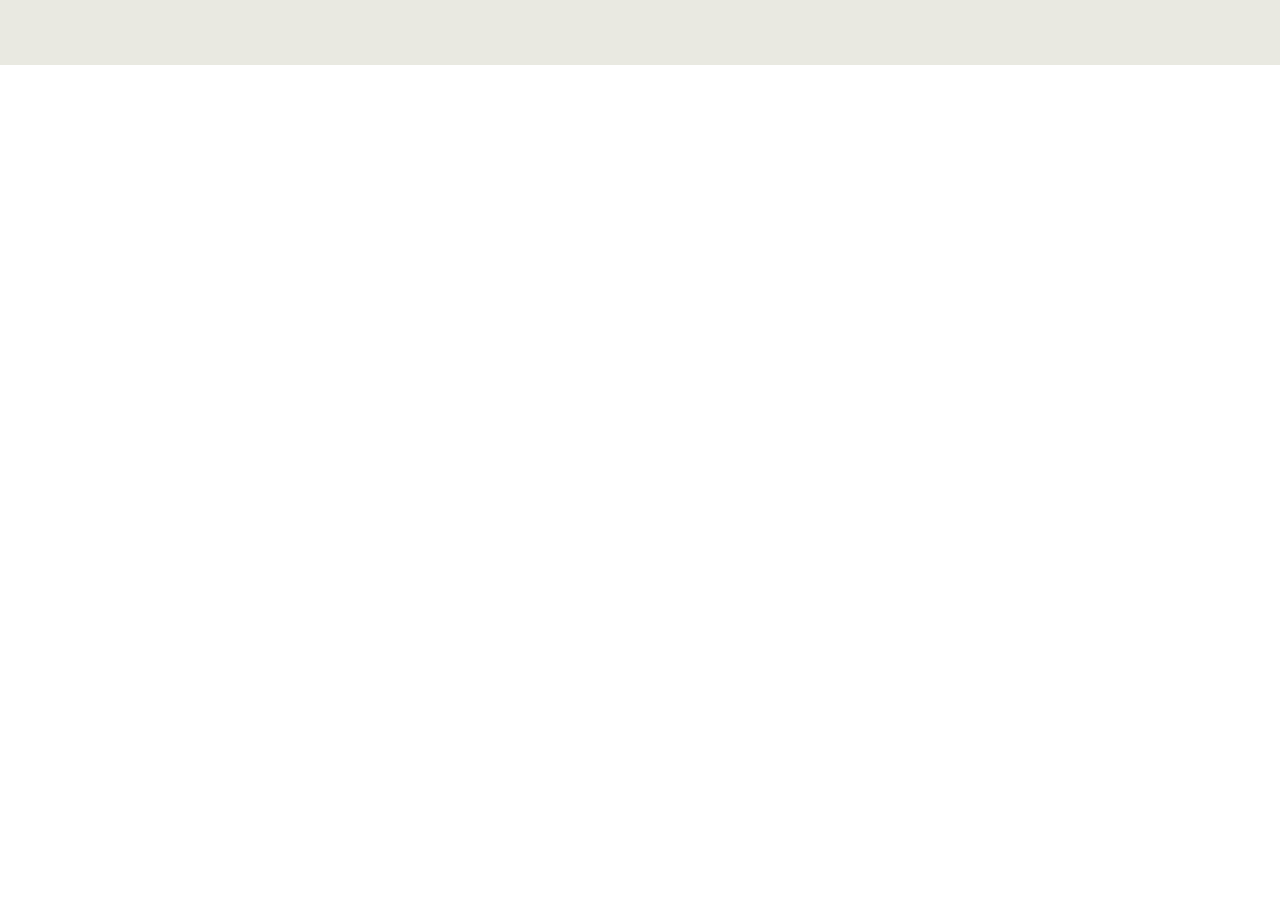
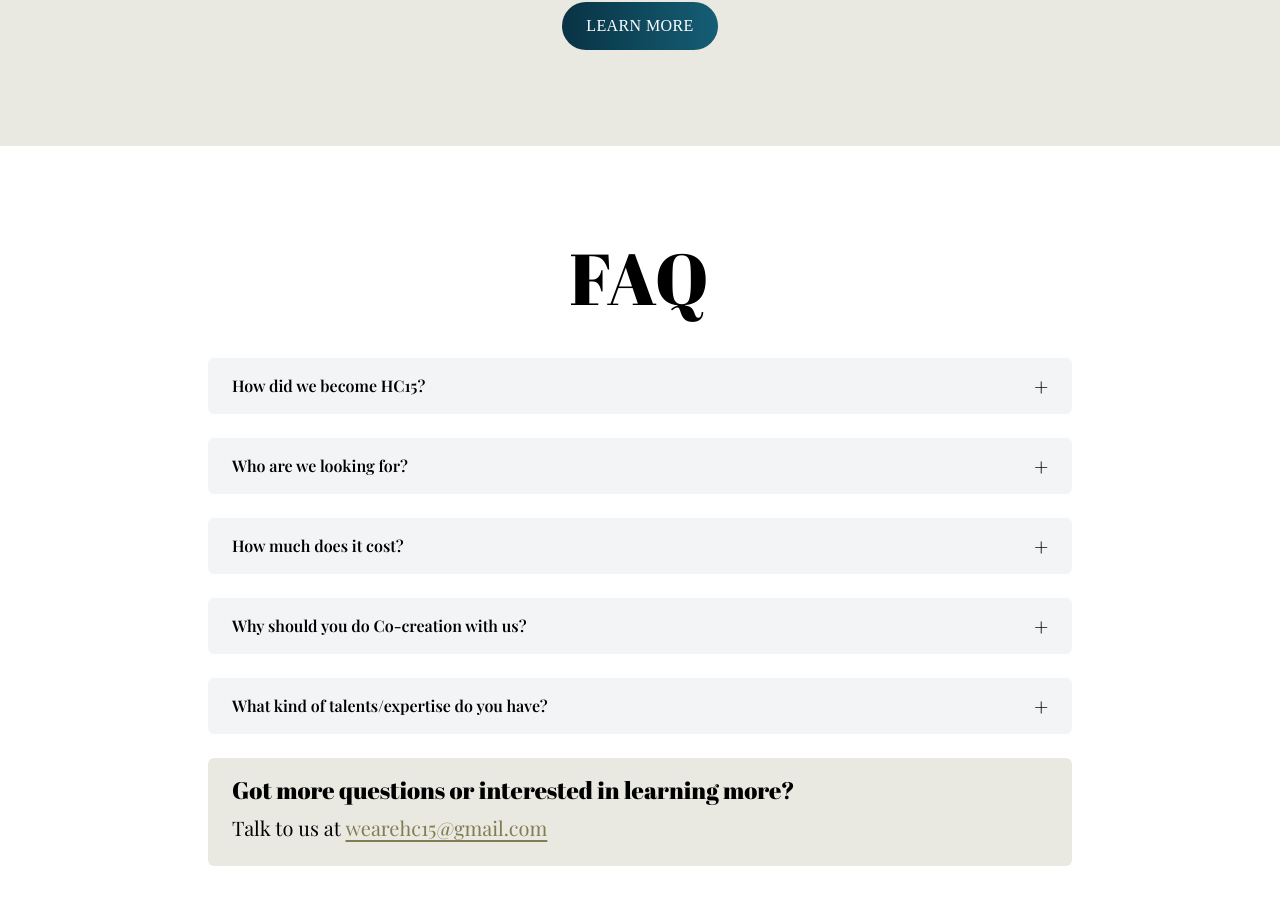
Before and after one commit to wearehc15/wearehc15.github.io, a SvelteKit app: page /why in a window 1280 px wide. Shown: the part 1494-2399 px from the top of the page. Before the commit the page ends 1559 px from the top, so only its background shows below. Built offline with nearby package versions, Linux system fonts and the light colour scheme; some icons are missing; a web font is replaced by a local one.

Commit message:
Expandable

```diff
--- a/src/app.css
+++ b/src/app.css
@@ -200,3 +200,7 @@ nav, footer, .worksans {
 		@apply invisible w-0 h-0;
 	}
 }
+
+.rotate-90 {
+	transform: rotate(90deg);
+}
--- /dev/null
+++ b/src/routes/Alliance.svelte
@@ -0,0 +1,11 @@
+<article class="py-14 md:py-16 lg:py-24 bg-[#e9e9e1] overflow-x-hidden">
+	<div class="max-w-4xl mx-auto px-4">
+		<h1 class="md:text-center text-4xl md:text-6xl lg:text-7xl tracking-wide mb-4 lg:mb-11">Our Alliance</h1>
+
+		<p class="md:text-center text-md md:text-xl lg:text-2xl !leading-normal">
+			The HC15 is a <strong class="italic">European-based alliance of 13 diverse and accomplished women entrepreneurs</strong> who came together with the shared goals of collaboration, empowerment and support.
+		</p>
+
+		<p class="mt-4 lg:mt-9 text-center"><a href="/alliance" class="button">Learn more</a></p>
+	</div>
+</article>
--- /dev/null
+++ b/src/routes/Expandable.svelte
@@ -0,0 +1,24 @@
+<script>
+	export let title = 'How did we become HC15?';
+	let isExpanded = false;
+	const handleClick = () => {
+		if (isExpanded === false) {
+			isExpanded = true;
+		} else {
+			isExpanded = false;
+		}
+	}
+</script>
+
+<div class="mb-4 lg:mb-6">
+	<button class="block p-4 md:px-6 bg-gray-100 font-semibold w-full text-left rounded-md relative" on:click="{ () => handleClick() }">
+		{ title }
+
+		<span class="absolute right-4 lg:right-6 top-3">
+			<span class={ isExpanded ? "before:content-['-'] before:text-2xl" : "before:content-['+'] before:text-2xl"}></span>
+		</span>
+	</button>
+	<div class={isExpanded ? 'h-auto transition-height p-4 md:p-6 bg-gray-100 border-t border-gray-300 leading-relaxed' : 'h-0 overflow-hidden transition-height'}>
+		<slot />
+	</div>
+</div>
--- /dev/null
+++ b/src/routes/Faq.svelte
@@ -0,0 +1,72 @@
+<script>
+	import Expandable from "./Expandable.svelte";
+</script>
+
+<article class="py-14 md:py-16 lg:py-24 overflow-x-hidden">
+	<div class="max-w-4xl mx-auto px-4">
+		<h1 class="md:text-center text-4xl md:text-6xl lg:text-7xl tracking-wide mb-4 lg:mb-11">FAQ</h1>
+
+		<div>
+			<Expandable title="How did we become HC15?">
+				<p class="mb-4 lg:mb-6">
+					In the heart of our journey lies a collective of 15 remarkable fempreneurs, bound by the unbreakable bonds woven during our time as participants in the EU Fellowship program, The Break. The impact of this experience was profound, touching each of us in ways words struggle to capture. It was more than a program; it was a transformational odyssey that rewrote the stories of our lives.
+				</p>
+				<p class="mb-4 lg:mb-6">
+					Such was the resonance, the synergy, the magic of our connection, that we took an awe-inspiring step forward. A step not only towards our dreams but towards the dreams of countless others like us. We forged a path to build, to expand, to grow - an opportunity wrapped in the threads of our collective experiences.
+				</p>
+				<p class="mb-4 lg:mb-6">
+					From the echoes of that transformative journey, the HC15 Alliance was born. It's a radiant tapestry, woven with the lessons, dreams, and aspirations we carried. This alliance, firmly rooted in the soil of Europe, bears the marks of our struggles, the fragrance of our victories, and the echoes of our shared stories.
+				</p>
+				<p class="mb-4 lg:mb-6">
+					We stand here, not just as fempreneurs, but as guardians of possibility, architects of empowerment, and advocates of dreams. Each step forward is now a testament to the power of unity, the strength of collaboration, and the beauty of shared experiences. As we look ahead, we're not merely building an alliance; we're weaving a legacy, painting the skies with the hues of our camaraderie.
+				</p>
+			</Expandable>
+
+			<Expandable title="Who are we looking for?">
+				<p class="mb-4 lg:mb-6">
+					At HC15, our purpose resonates with passionate entrepreneurs who yearn for more than just success - they seek growth that's vibrant, joyful, and in harmony with their well-being. Our mission pulses with the heartbeat of conscious entrepreneurship, where business isn't just a pursuit, but a journey of the heart.
+				</p>
+				<p class="mb-4 lg:mb-6">
+					We're on the lookout for those driven by purpose, those who understand that true success blooms when the mind, body, and soul thrive together. Our canvas is the world of heart-centered business growth, where each stroke of effort is a brushstroke of passion, each achievement a masterpiece of dedication.
+				</p>
+				<p class="mb-4 lg:mb-6">
+					At HC15, we're not just about nurturing businesses; we're about nurturing dreams, fostering wellness, and creating a tapestry where both prosperity and health intertwine. Join us in this voyage of transformation, where your business doesn't just flourish - it flourishes exuberantly, radiantly, and joyfully. Together, let's paint the sky with the colors of purposeful success and create a symphony of fulfillment that echoes far beyond the realms of entrepreneurship.
+				</p>
+			</Expandable>
+
+			<Expandable title="How much does it cost?">
+				<p class="mb-4 lg:mb-6">
+					As we deeply delve into your business, our offerings are tailored to fit you perfectly. Get in touch with us to receive your personalized quote at <a href="mailto:wearehc15@gmail.com">wearehc15@gmail.com</a>.
+				</p>
+			</Expandable>
+
+			<Expandable title="Why should you do Co-creation with us?">
+				<p class="mb-4 lg:mb-6">
+					Because we truly empathize with you, the passionate entrepreneur. We comprehend that the road ahead is often shrouded in uncertainty, and that's precisely why we stand beside you - to illuminate the way, to harness your boundless energy and innate talents in a manner that resonates with your very core. Our commitment is to be your compass, guiding you through the labyrinth of possibilities with unwavering support and genuine understanding.
+				</p>
+				<p class="mb-4 lg:mb-6">
+					What we offer is more than just a service; it's an embrace, a hand reaching out to steady you on your remarkable journey. Our purpose is to infuse your steps with purpose and direction, to transform challenges into stepping stones, and to celebrate every milestone you conquer.
+				</p>
+				<p class="mb-4 lg:mb-6">
+					Embarking on the entrepreneurial voyage is an expedition filled with twists and turns. Yet, fear not, for we are your steadfast companions. Our collaborative strength unites to provide an all-encompassing, seamless sanctuary for entrepreneurs, carefully woven from our diverse expertise, resources, and unique offerings. In this alliance, barriers dissolve and gaps bridge, creating a nurturing haven that caters to your every entrepreneurial need.
+				</p>
+				<p class="mb-4 lg:mb-6">
+					Imagine a realm where clarity intertwines with ambition, where tailored solutions breathe life into your aspirations. Here, the journey towards alignment and accelerated growth finds its sanctuary. With us, you're not alone; you're part of a collective force, propelling you forward with holistic empowerment.
+				</p>
+			</Expandable>
+
+			<Expandable title="What kind of talents/expertise do you have?">
+				<p class="mb-4 lg:mb-6">
+					We are a diverse collective of 13 fempenuress with a range of expertise from product design, finance, value proposition, UX design, engineering, business development, SEO, Data, and Permaculture design you can learn more about us on our alliance page but in short, we have everything you need to significantly catapult your projects by 10x. The best part, unlike an agency, we are more than colleagues, we are sisters united.
+				</p>
+			</Expandable>
+
+			<div class="p-4 lg:px-6 bg-[#e9e9e1] rounded-md">
+				<h2 class="text-2xl mb-2">Got more questions or interested in learning more?</h2>
+				<p class="mb-2 text-xl">
+					Talk to us at <a href="mailto:wearehc15@gmail.com" class="font-medium underline-offset-4 underline">wearehc15@gmail.com</a>
+				</p>
+			</div>
+		</div>
+	</div>
+</article>
--- a/src/routes/TheTeam.svelte
+++ b/src/routes/TheTeam.svelte
@@ -32,7 +32,7 @@
 
 			<Person name="Valentina Dainelli" intro="Social Media Specialist" image_url="/images/valentina.jpg" person_url="/team/valentina" />
 
-			<Person name="Raquel XYZ" intro="Sustainability & Corporate Social Responsibility" image_url="/images/xyz.jpg" person_url="/team/raquel" />
+			<Person name="Raquel Sobral" intro="Sustainability & Corporate Social Responsibility" image_url="/images/raquel.jpg" person_url="/team/raquel" />
 
 			<Person name="Zsuzsanna Zsidai" intro="Founder of Womazing.eu" image_url="/images/zsuzsanna.jpg" person_url="/team/zsuzsanna" />
 		</div><!-- columns -->
--- a/src/routes/why/+page.svelte
+++ b/src/routes/why/+page.svelte
@@ -1,3 +1,7 @@
+<script>
+	import Alliance from "../Alliance.svelte";
+	import Faq from "../Faq.svelte";
+</script>
 <article class="py-14 md:py-16 lg:py-24">
 	<div class="max-w-4xl mx-auto px-4">
 		<h1 class="md:text-center text-6xl md:text-7xl lg:text-9xl tracking-wide text-cyan-950 mt-9 mb-4 lg:mt-16 lg:mb-11">Our <span class="italic text-[#fca806] -ml-9">Why</span></h1>
@@ -11,18 +15,13 @@
 			</p>
 
 			<p class="my-4 md:my-6 lg:my-9 leading-normal">Brought together by the EU Fellowship program The Break 2023. The experience was so impactful we decided to build and expand on the opportunity of our connections and build a creative business acceleration program based on that experience. Our mission is to support conscious entrepreneurs to accelerate their businesses in a joyful and healthy way.</p>
+			<p class="my-4 md:my-6 lg:my-9 leading-normal">
+				Learn more about our Co-Creation session <a href="/co-creation">here</a>.
+			</p>
 		</div>
 	</div>
 </article>
 
-<article class="py-14 md:py-16 lg:py-24 bg-[#e9e9e1] overflow-x-hidden">
-	<div class="max-w-4xl mx-auto px-4">
-		<h1 class="md:text-center text-4xl md:text-6xl lg:text-7xl tracking-wide mb-4 lg:mb-11">Our Alliance</h1>
+<Alliance />
 
-		<p class="md:text-center text-md md:text-xl lg:text-2xl !leading-normal">
-			The HC15 is a <strong class="italic">European-based alliance of 13 diverse and accomplished women entrepreneurs</strong> who came together with the shared goals of collaboration, empowerment and support.
-		</p>
-
-		<p class="mt-4 lg:mt-9 text-center"><a href="/alliance" class="button">Learn more</a></p>
-	</div>
-</article>
+<Faq />
```
Also changed, not shown: src/routes/team/raquel/+page.svelte (+59 -28 lines), src/routes/team/zsuzsanna/+page.svelte (+5 -3 lines), static/images/raquel.jpg (added).
